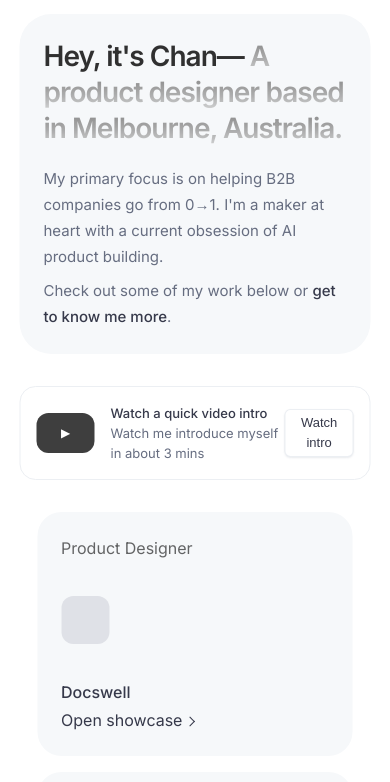
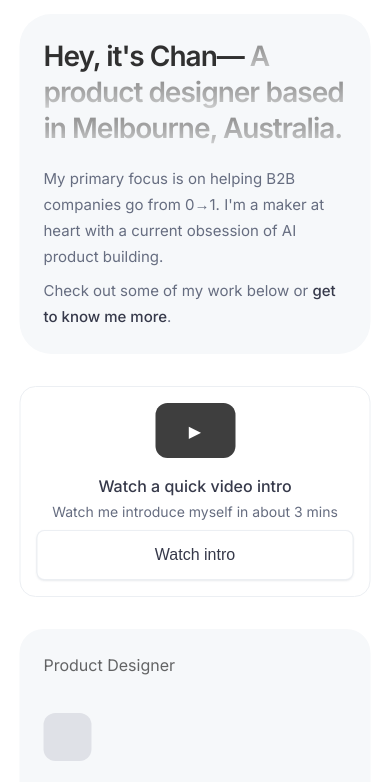
Before and after one commit to chankarunaratne/portfoliov2, a plain HTML site: page index.html in a window 390 px wide. Shown: the part 62-844 px from the top of the page. Drawn offline with Linux system fonts and the light colour scheme.

Commit message:
improved responsiveness

```diff
--- a/styles.css
+++ b/styles.css
@@ -616,8 +616,8 @@ body {
   }
 
   .case-card {
-    width: 90%;
-    max-width: 350px;
+    width: 100% !important;
+    max-width: none !important;
   }
 
   .hero-title {
@@ -648,20 +648,63 @@ body {
     padding: 16px 0; /* Reduce navbar padding */
   }
 
+  /* Mobile video section layout adjustments */
+  .video-content {
+    flex-direction: column !important;
+    align-items: stretch !important;
+    gap: 16px !important;
+    padding: 16px !important;
+  }
+
+  .video-thumbnail {
+    width: 80px !important;
+    height: 55px !important;
+    align-self: center !important;
+  }
+
+  .play-icon {
+    font-size: 16px !important;
+  }
+
+  .video-info {
+    flex-direction: column !important;
+    align-items: center !important;
+    text-align: center !important;
+    gap: 8px !important;
+    width: 100%;
+  }
+
+  .video-text {
+    display: flex;
+    flex-direction: column;
+    align-items: center;
+    gap: 4px;
+  }
+
+  .video-title {
+    font-size: 16px !important;
+    line-height: 24px !important;
+  }
+
+  .video-description {
+    font-size: 14px !important;
+    line-height: 20px !important;
+  }
+
+  .watch-btn {
+    width: 100% !important;
+    padding: 12px 0 !important;
+    font-size: 16px !important;
+    line-height: 24px !important;
+    text-align: center;
+    border-radius: 8px !important;
+    align-self: stretch !important;
+  }
+
   /* Mobile text adjustments */
   .body-text {
     font-size: 15px;
     line-height: 26px;
-  }
-
-  .video-title,
-  .video-description {
-    font-size: 13px;
-  }
-
-  .watch-btn {
-    font-size: 13px;
-    padding: 3px 12px;
   }
 }
 
```
Also changed, not shown: button-test.html (added), script-new.js (added), script.js (added), test-modal.html (added), test-script.js (added).
